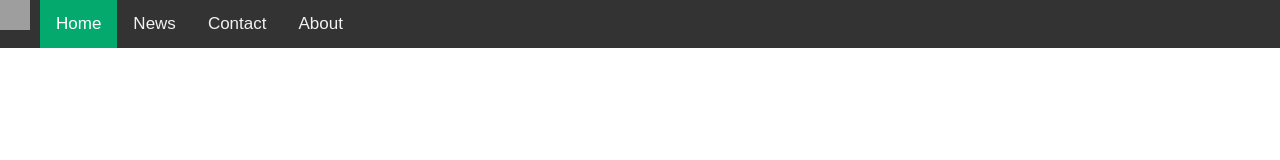
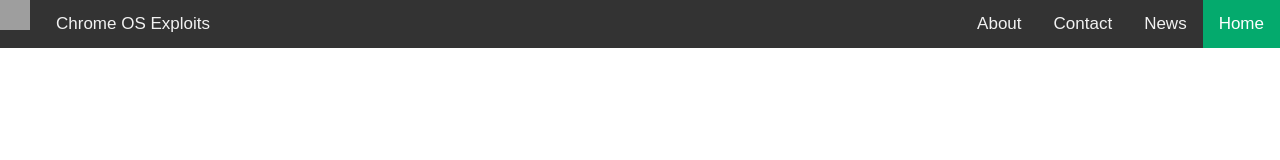
Before and after one commit to UnlockingDEV/Chrome-OSU, a plain HTML site: page index.html in a window 1280 px wide. Drawn offline with Linux system fonts and the light colour scheme; grey boxes are pictures that could not be loaded.

Commit message:
Update index.html

```diff
--- a/index.html
+++ b/index.html
@@ -5,7 +5,7 @@
 	<style>
 		body {
 			margin: 0;
-			font-family: Arial, Helvetica, sans-serif;
+			font-family: 'Lexend Medium', sans-serif;
 		}
 
 		.topnav {
@@ -14,7 +14,7 @@
 		}
 
 		.topnav a {
-			float: left;
+			float: right;
 			color: #f2f2f2;
 			text-align: center;
 			padding: 14px 16px;
@@ -35,6 +35,22 @@
 		.topnav .icon {
 			display: none;
 		}
+
+        .topnav img {
+            float: left;
+            height: 30px;
+            width: 30px;
+            margin-right: 10px;
+        }
+
+        .topnav .title {
+            float: left;
+            color: #f2f2f2;
+            text-align: center;
+            padding: 14px 16px;
+            text-decoration: none;
+            font-size: 17px;
+        }
 
 		@media screen and (max-width: 600px) {
 			.topnav a:not(:first-child) {display: none;}
@@ -57,18 +73,13 @@
 				text-align: left;
 			}
 		}
-        .topnav img {
-            float: left;
-            height: 30px;
-            width: 30px;
-            margin-right: 10px;
-        }
 	</style>
 </head>
 <body>
 
 	<div class="topnav" id="myTopnav">
         <img src="https://upload.wikimedia.org/wikipedia/commons/thumb/a/a5/Google_Chrome_icon_%28September_2014%29.svg/1200px-Google_Chrome_icon_%28September_2014%29.svg.png" alt="Chrome Logo">
+        <div class="title">Chrome OS Exploits</div>
 		<a href="#home" class="active">Home</a>
 		<a href="#news">News</a>
 		<a href="#contact">Contact</a>
```
